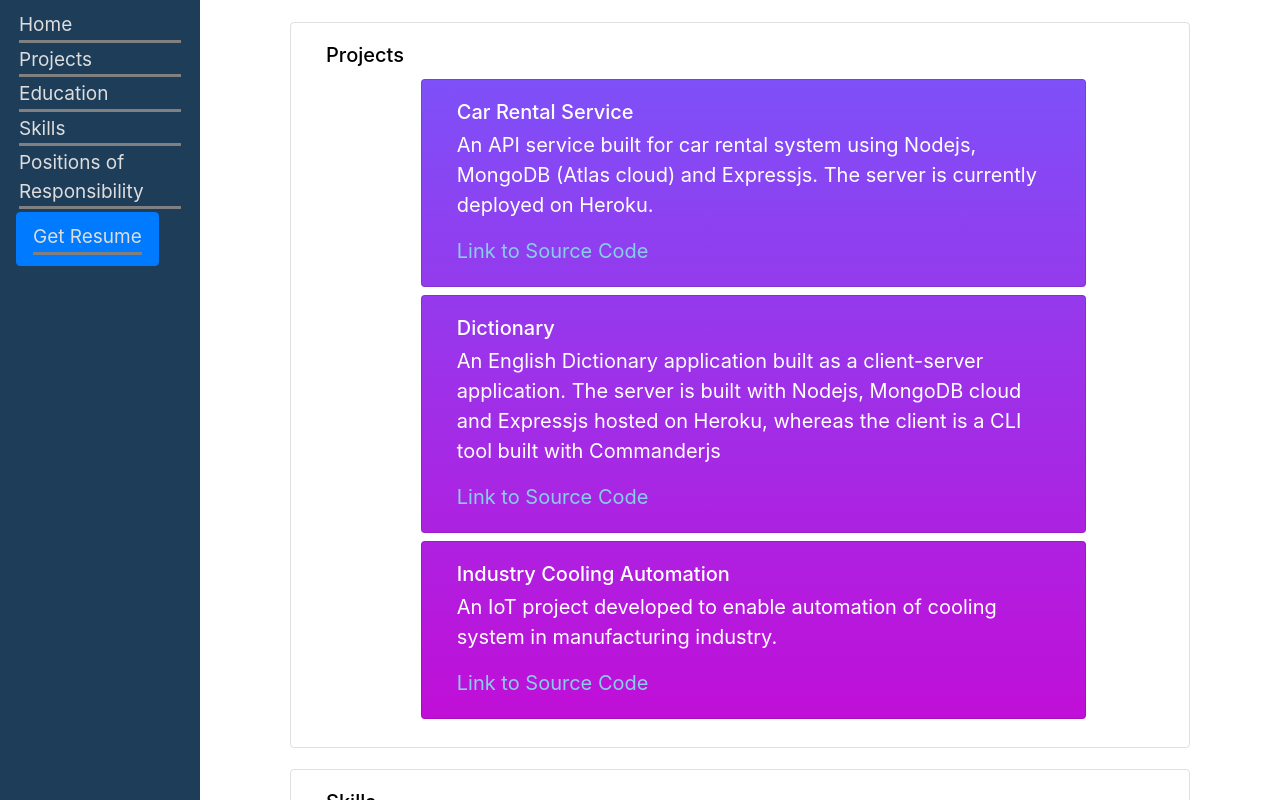
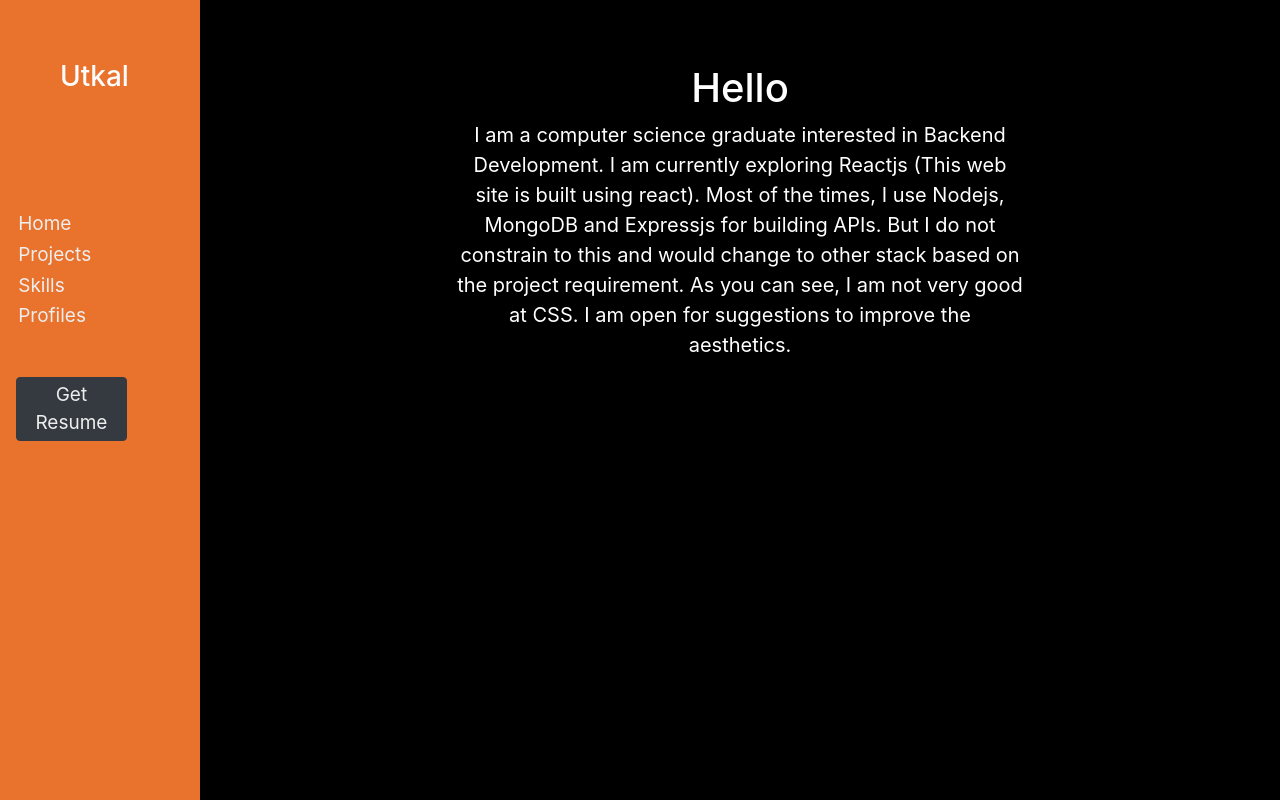
Before and after one commit to Utkal97/Portfolio, a React (Create React App) app: page /POS#home in a window 1280 px wide. Built offline with nearby package versions, Linux system fonts and the light colour scheme.

Commit message:
Fixed mobile version UI

```diff
--- a/src/App.css
+++ b/src/App.css
@@ -13,25 +13,24 @@
 .sidenav {
   height: auto;
   z-index: 1;
-  left: 0;
-  top: 0;
-  background-color: #373888;
+  background-color: #000000;
   overflow-x: hidden;
   overflow-y: auto;
   width: 100%;
-  bottom: 0;
+  display: inline;
+  position: inherit;
 }
 
 .sidenav a {
   text-decoration: none;
   font-size: 19px;
-  color: wheat;
+  color: rgb(255, 254, 253);
   display: block;
   margin: 3px;
 }
 
 .sidenav a:hover {
-  color: #342f50;
+  color: #b5b800;
 }
 
 #main {
@@ -40,22 +39,17 @@
     width: 100%;
     position: relative;
     overflow: auto;
-
 }
 
-.home-card {
-    margin-left: auto;
-    margin-right: auto;
-    margin-top: 2%;
-    margin-bottom: 2%;
-    overflow: auto;
-    background: transparent;
+.navbar-expand-md {
+    display: inline-block;
 }
 
 .project-card {
-    margin-top: 1%;
-    margin-bottom: 1%;
-    margin-left: 10%;
+    margin-top: 4%;
+    margin-bottom: 4%;
+    margin-left: auto;
+    margin-right: auto;
     overflow: auto;
 
     /* Gradient property for all browsers */
@@ -75,52 +69,95 @@
     color: skyblue;
 }
 
-.pos {
-    margin-left: auto;
-    margin-right: auto;
-    background-color: #e7dee948;
-}
 
 #get-resume-button {
     padding: 0%;
-    color: wheat;
+    width: 100%;
+    margin-top: 40%;
+}
+
+#name {
+    position: absolute;
+    color: #fcfcfc;
+    display: inline;
+    margin: 3%;
+    margin-left: 70%;
 }
 
 @media only screen and (min-width: 720px) {
 
     .sidenav {
         height: auto;
-        position: fixed;
+        position: absolute;
         z-index: 1;
         left: 0;
-        background-color: #1e3d59;
+        background-color: #e9722d;
         overflow-x: hidden;
         overflow-y: auto;
         width: 200px;
         top: 0;
         bottom: 0;
-      }
+    }
 
     .sidenav a {
         text-decoration: none;
         font-size: 19px;
-        color: #dddddd;
+        color: #eeeeee;
         display: block;
-        margin: 3px;
-        border-bottom: solid gray;
+        margin: 2%;
+    }
+
+    .sidenav a:hover {
+        color: #ffffff;
+    }
+
+    #name {
+        position: absolute;
+        margin: 30%;
     }
 
     #main {
-        background-color: white;
+        background-color: rgb(0, 0, 0);
         left: 200px;
         height: 100%;
         width: auto;
         position: absolute;
         overflow: auto;
         right: 0px;
+        color: #dddddd;
+        padding: 20%;
+        padding-top: 5%;
     }
 
     .navbar-nav {
         display: block;
     }
+
+    .navbar {
+        position: absolute;
+        margin-top: 100%;
+    }
+
+    #get-resume-button {
+        color: #ffffff;
+    }
+
+    #home {
+        color:white;
+        text-align:center;
+        font-size: 20px;
+    }
+
+    .project-card {
+        background: rgb(2,0,36);
+        background: linear-gradient(90deg, rgba(2,0,36,1) 0%, rgba(190,121,5,1) 0%, rgba(82,53,19,1) 100%);
+        border: 0px;
+    }
+
+    .project-card a {
+        color: rgb(148, 225, 245);
+    }
+    .table {
+        color: #dcdcdd;
+    }
 }
--- a/src/Components/HomeComponent.js
+++ b/src/Components/HomeComponent.js
@@ -1,44 +1,18 @@
 import React from 'react';
-
-import Projects from './ProjectsComponent';
-import Skills from './SkillsComponent';
-import POS from './POSComponent';
-import Profiles from './ProfilesComponent';
-
 
 function Home(props) {
 
     return (
-        <React.Fragment>
-
-            <div className="card home-card col-sm-10">
-                <div className="card-body">
-                    <h5 className="card-title">Projects</h5>
-                    <Projects projects={props.projects} />
-                </div>
-            </div>
-
-            <div className="card home-card col-sm-10">
-                <div className="card-body">
-                    <h5 className="card-title">Skills</h5>
-                    <Skills skills={props.skills} />
-                </div>
-            </div>
-
-            <div className="card home-card col-sm-10">
-                <div className="card-body">
-                    <h5 className="card-title">Profiles</h5>
-                    <Profiles profiles={props.profiles} />
-                </div>
-            </div>
-
-            <div className="card home-card col-sm-10">
-                <div className="card-body">
-                    <h5 className="card-title">Positions of Responsibility</h5>
-                    <POS pos={props.pos} />
-                </div>
-            </div>
-        </React.Fragment>
+        <div id="home">
+            <h1 >Hello</h1>
+            <p >
+                I am  a computer science graduate interested in Backend Development.
+                I am currently exploring Reactjs (This web site is built using react).
+                Most of the times, I use Nodejs, MongoDB and Expressjs for building APIs.
+                But I do not constrain to this and would change to other stack based on the project requirement.
+                As you can see, I am not very good at CSS. I am open for suggestions to improve the aesthetics.
+            </p>
+        </div>
     );
 }
 
--- a/src/Components/MainComponent.js
+++ b/src/Components/MainComponent.js
@@ -5,8 +5,6 @@ import SideNavbar from './SideNavbarComponent';
 import Home from './HomeComponent';
 import Projects from './ProjectsComponent';
 import Skills from './SkillsComponent';
-import Education from './EducationComponent';
-import POS from './POSComponent';
 import Profiles from './ProfilesComponent';
 import NotFound from './NotFoundComponent';
 
@@ -17,8 +15,6 @@ class Main extends Component {
         this.state = {
             projects : require('../Shared/projects.json'),
             skills : require('../Shared/skills.json'),
-            pos : require('../Shared/positionsOfResponsibility.json'),
-            education : require('../Shared/education.json'),
             profiles : require('../Shared/profiles.json'),
             resume : require('../Shared/Resume.pdf')
         };
@@ -27,14 +23,7 @@ class Main extends Component {
     render() {
         const HomePage = () => {
             return (
-                <Home
-                    projects = { this.state.projects.filter((project) => project.featured) }
-                    skills = { this.state.skills }
-                    pos = { this.state.pos }
-                    education = { this.state.education.filter((level) => level.featured)}
-                    profiles = { this.state.profiles }
-                    resume = { this.state.resume }
-                />
+                <Home />
             );
         };
 
@@ -50,8 +39,6 @@ class Main extends Component {
                         <Route path="/home" component={HomePage} />
                         <Route path="/projects" component={() => <Projects projects={this.state.projects}/> } />
                         <Route path="/skills" component={() => <Skills skills={this.state.skills}/> } />
-                        <Route path="/education" component={() => <Education education={this.state.education}/> } />
-                        <Route path="/POS" component={() => <POS pos={this.state.pos}/> } />
                         <Route path="/profiles" component={() => <Profiles profiles={this.state.profiles} />} />
                         <Route path="/notfound" component={NotFound} />
                         <Redirect to="/home" />
--- a/src/Components/POSComponent.js
+++ /dev/null
@@ -1,21 +0,0 @@
-import React from 'react';
-import { ListGroup, ListGroupItem } from 'reactstrap';
-
-function POS({pos}) {
-
-    const list = pos.map((position) => {
-        return (
-            <ListGroupItem key={position} >{position}</ListGroupItem>
-        );
-    });
-
-    return (
-        <React.Fragment>
-            <ListGroup className="pos">
-                {list}
-            </ListGroup>
-        </React.Fragment>
-    );
-}
-
-export default POS;
--- a/src/Components/ProfilesComponent.js
+++ b/src/Components/ProfilesComponent.js
@@ -25,7 +25,7 @@ function Profiles({profiles}) {
 
     return (
         <div className="container">
-            <Table>
+            <Table borderless>
                 <tbody>
                     {profile_list}
                 </tbody>
--- a/src/Components/ProjectsComponent.js
+++ b/src/Components/ProjectsComponent.js
@@ -7,7 +7,17 @@ function RenderProject({project}) {
                 <h5 className="card-title">{project.name}</h5>
                 <h6 className="card-subtitle">{project.tech_stack}</h6>
                 <p className="card-text">{project.desciption}</p>
-                <a href={project.link_to_source_code} className="card-link" >Link to Source Code</a>
+
+                {
+                    project.link_to_source_code ?
+                    <a href={project.link_to_source_code} className="card-link" >Link to Source Code</a> : null
+                }
+
+                {
+                    project.link_to_app ?
+                    <a href={project.link_to_app} className="card-link" >Link to Application</a> : null
+                }
+
             </div>
         </div>
     );
--- a/src/Components/ResumeComponent.js
+++ b/src/Components/ResumeComponent.js
@@ -2,9 +2,7 @@ import React from "react";
 
 function Resume({resume}) {
     return (
-        <div className="btn">
-            <a href = {resume} target = "_blank" rel="noopener noreferrer">Get Resume</a>
-        </div>
+        <a href = {resume} target = "_blank" rel="noopener noreferrer">Get Resume</a>
     );
 }
 
--- a/src/Components/SideNavbarComponent.js
+++ b/src/Components/SideNavbarComponent.js
@@ -21,10 +21,14 @@ class SideNavbar extends Component {
 
     render() {
         return (
+            <React.Fragment >
+                <h3 id="name" > Utkal </h3>
                 <Navbar expand="md">
+
                     <NavbarToggler onClick={this.toggleNav} >
                         <img src="/images/menu.svg" height="30px" width="40px" alt="toggle menu"/>
                     </NavbarToggler>
+
                     <Collapse isOpen={this.state.isNavOpen} navbar>
                         <Nav navbar>
 
@@ -37,24 +41,22 @@ class SideNavbar extends Component {
                             </NavItem>
 
                             <NavItem>
-                            <NavLink to="/education"> Education </NavLink>
-                        </NavItem>
-
-                        <NavItem>
                                 <NavLink to="/skills"> Skills </NavLink>
                             </NavItem>
 
                             <NavItem>
-                            <NavLink to="/POS"> Positions of Responsibility </NavLink>
+                                <NavLink to="/profiles"> Profiles </NavLink>
                             </NavItem>
 
-                        <button className="btn btn-primary" id="get-resume-button">
+                            <button type="button" class="btn btn-dark" id="get-resume-button">
                                 <Resume resume={this.props.resume}/>
                             </button>
+
                         </Nav>
+
                     </Collapse>
-
                 </Navbar>
+            </React.Fragment>
         );
     }
 }
--- a/src/Components/SkillsComponent.js
+++ b/src/Components/SkillsComponent.js
@@ -5,7 +5,7 @@ function RenderRow({list}) {
 
     return list.map((element) => {
         return(
-                <Button key={element} color="info ml-1">{element}</Button>
+            <Button key={element} color="info ml-1">{element}</Button>
         );
     });
 }
@@ -25,13 +25,11 @@ function Skills({skills}) {
     }
 
     return (
-        <div className="container">
-            <Table>
-                <tbody>
-                    {skill_list}
-                </tbody>
-            </Table>
-        </div>
+        <Table borderless className="">
+            <tbody>
+                {skill_list}
+            </tbody>
+        </Table>
     );
 }
 
--- a/src/Shared/positionsOfResponsibility.json
+++ /dev/null
@@ -1,5 +0,0 @@
-[
-    "Worked as a Teaching Assistant in my senior years of Bachelors.",
-    "Served as Class Representative in Student Council for the academic year 2018-2019 at IIIT Sri City.",
-    "Volunteered for Research Expo 2k18."
-]
```
Also changed, not shown: src/Shared/education.json (deleted, +0 -25 lines), src/Shared/projects.json (+4 -8 lines). Lines whose indentation alone changed are shown as unchanged.
